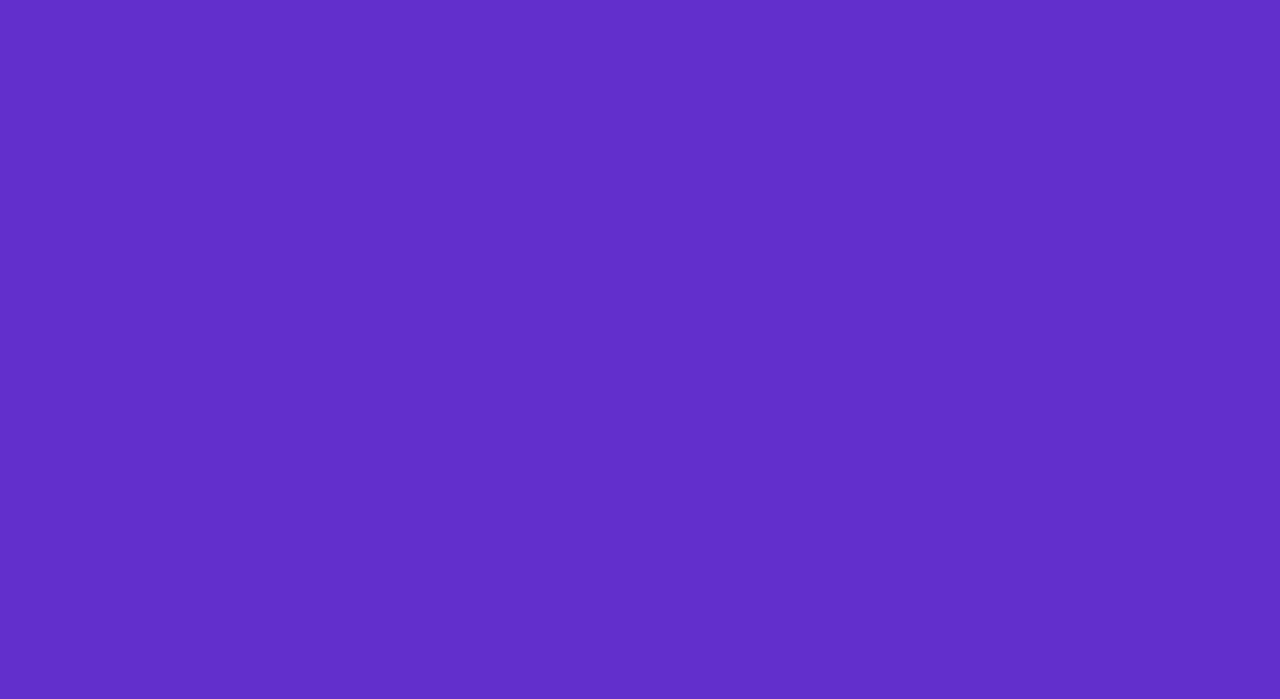
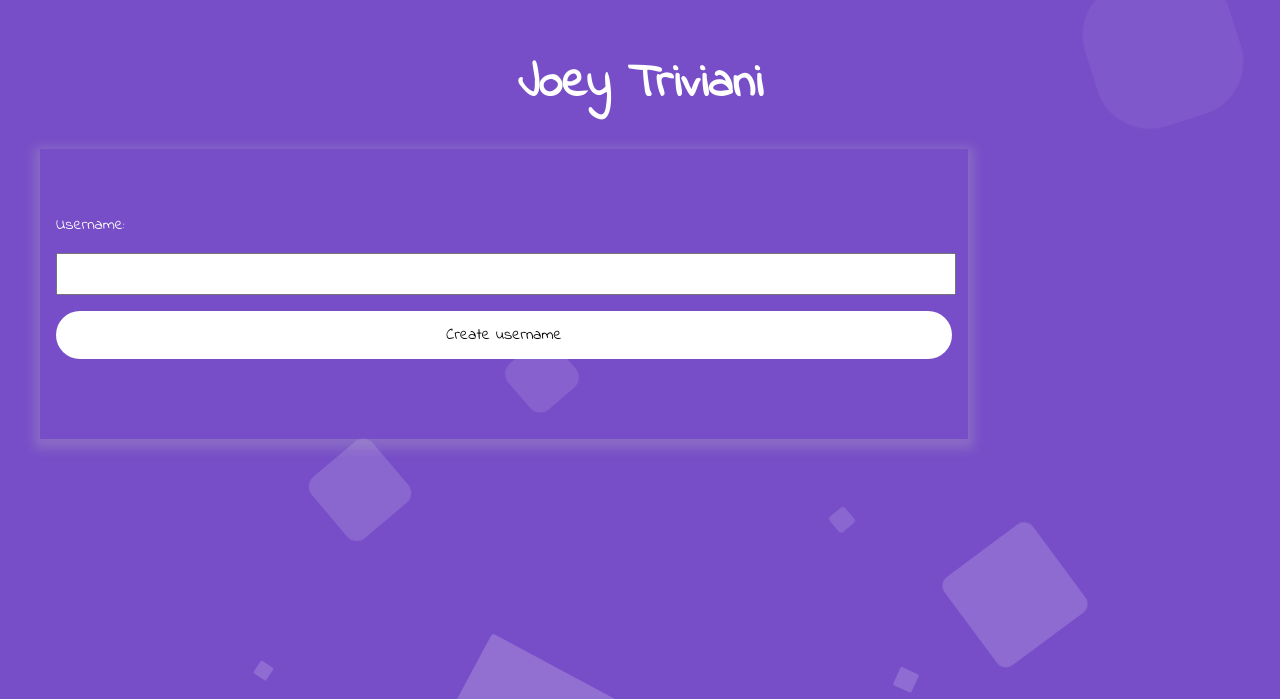
Before and after one commit to sigltech/Triviani-Quiz-App, a React (Create React App) app: page / in a window 1280 px wide. Shown: the part 101-800 px from the top of the page. Built offline with nearby package versions, Linux system fonts and the light colour scheme.

Commit message:
Layouts folder created for motion background

```diff
--- a/src/App.css
+++ b/src/App.css
@@ -1,5 +1,115 @@
-html {
+/* html {
   background-color: #622FCD;
+} */
+
+.area{
+  position: absolute;
+  z-index: -1;
+  background: #774ec8;
+  background: -webkit-linear-gradient(to left, #8f94fb, #4e54c8);
+  width: 100%;
+  height:100vh;
+
+
+}
+
+.circles{
+  position: absolute;
+  z-index: -1;
+  top: 0;
+  left: 0;
+  width: 100%;
+  height: 100%;
+  overflow: hidden;
+}
+
+.circles li{
+  z-index: -1;
+  position: absolute;
+  display: block;
+  list-style: none;
+  width: 20px;
+  height: 20px;
+  background: rgba(255, 255, 255, 0.2);
+  animation: animate 25s linear infinite;
+  bottom: -150px;
+
+}
+
+.circles li:nth-child(1){
+  left: 25%;
+  width: 80px;
+  height: 80px;
+  animation-delay: 0s;
+}
+
+
+.circles li:nth-child(2){
+  left: 10%;
+  width: 20px;
+  height: 20px;
+  animation-delay: 2s;
+  animation-duration: 12s;
+}
+
+.circles li:nth-child(3){
+  left: 70%;
+  width: 20px;
+  height: 20px;
+  animation-delay: 4s;
+}
+
+.circles li:nth-child(4){
+  left: 40%;
+  width: 60px;
+  height: 60px;
+  animation-delay: 0s;
+  animation-duration: 18s;
+}
+
+.circles li:nth-child(5){
+  left: 65%;
+  width: 20px;
+  height: 20px;
+  animation-delay: 0s;
+}
+
+.circles li:nth-child(6){
+  left: 75%;
+  width: 110px;
+  height: 110px;
+  animation-delay: 3s;
+}
+
+.circles li:nth-child(7){
+  left: 35%;
+  width: 150px;
+  height: 150px;
+  animation-delay: 7s;
+}
+
+.circles li:nth-child(8){
+  left: 50%;
+  width: 25px;
+  height: 25px;
+  animation-delay: 15s;
+  animation-duration: 45s;
+}
+
+.circles li:nth-child(9){
+  left: 20%;
+  width: 15px;
+  height: 15px;
+  animation-delay: 2s;
+  animation-duration: 35s;
+}
+
+.circles li:nth-child(10){
+  left: 85%;
+  width: 150px;
+  height: 150px;
+  animation-delay: 0s;
+  animation-duration: 11s;
 }
 /* .App {
   text-align: center;
--- a/src/App.js
+++ b/src/App.js
@@ -1,13 +1,15 @@
 import React from 'react';
 import './App.css';
 import {Routes, Route} from 'react-router-dom';
-import { OnlineGamePage, GameFinishPage, GamePage } from './pages';
+import { OnlineGamePage, GameFinishPage, GamePage, IndexPage } from './pages';
+import Layout from './Layouts';
 
 function App() {
   return (
     <div className="App">
       <Routes>
-        <Route path="/">
+        <Route path="/" element={<Layout />}>
+          <Route path="/" element={<IndexPage />} />
           <Route path="/online" element={<OnlineGamePage />} />
           <Route path="/finish" element={<GameFinishPage />} />
           <Route path="/game" element={<GamePage />} />
--- /dev/null
+++ b/src/Layouts/index.jsx
@@ -0,0 +1,24 @@
+import React from "react";
+import { Outlet } from "react-router-dom";
+
+export default function Layout() {
+    return (
+        <>
+            <div class="area" >
+                <ul class="circles">
+                        <li></li>
+                        <li></li>
+                        <li></li>
+                        <li></li>
+                        <li></li>
+                        <li></li>
+                        <li></li>
+                        <li></li>
+                        <li></li>
+                        <li></li>
+                </ul>
+            </div >
+            <Outlet />
+        </>
+    )
+}
--- a/src/pages/IndexPage/index.jsx
+++ b/src/pages/IndexPage/index.jsx
@@ -1,12 +1,18 @@
 import React from 'react';
+import './style.css';
 
 const IndexPage = () => {
   return (
-    <form>
+    <>
+    <h1 id='indexpage-header'>Joey Triviani</h1>
+
+    <form className='indexpage-form'>
       <label htmlFor="username">Username:</label>
       <input type="text" id="username" value="...Enter a username" />
-      <input type="submit" value="Create username" />
+      <input id='username-submit' type="submit" value="Create username" />
     </form>
+
+    </>
   );
 };
 
--- /dev/null
+++ b/src/pages/IndexPage/style.css
@@ -0,0 +1,191 @@
+@import url('https://fonts.googleapis.com/css2?family=Indie+Flower&display=swap');
+
+*{
+    margin: 0px;
+    padding: 0px;
+    font-family: 'Indie Flower', cursive;
+}
+
+#indexpage-header {
+    display: flex;
+    position: absolute;
+    width: fit-content;
+    top: 150px;
+    left: 50%;
+    transform: translateX(-50%);
+    font-size: 3rem;
+}
+
+.indexpage-form {
+    position: absolute;
+    display: flex;
+    flex-direction: column;
+    width: 70vw;
+    left: 40px;
+    top: 250px;
+    box-shadow: 0px 4px 10px 6px rgba(191, 191, 191, 0.25);
+    padding: 4rem 1rem;
+}
+
+.indexpage-form label,
+.indexpage-form input {
+    display: block;
+    margin-bottom: 1rem;
+}
+
+.indexpage-form input {
+    height: 2.4rem;
+    width: 100%;
+}
+
+#username-submit  {
+    height: 3rem;
+    border-radius: 100px;
+    border: none;
+    background-color: #fff;
+    color: #000;
+    font-size: 1rem;
+}
+
+body{
+    font-family: 'Exo', sans-serif;
+}
+
+
+.context {
+    width: 100%;
+    position: absolute;
+    top:50vh;
+
+}
+
+.context h1{
+    text-align: center;
+    color: #fff;
+    font-size: 50px;
+}
+
+
+.area{
+    background: #774ec8;
+    background: -webkit-linear-gradient(to left, #8f94fb, #4e54c8);
+    width: 100%;
+    height:100vh;
+
+
+}
+
+.circles{
+    position: absolute;
+    top: 0;
+    left: 0;
+    width: 100%;
+    height: 100%;
+    overflow: hidden;
+}
+
+.circles li{
+    position: absolute;
+    display: block;
+    list-style: none;
+    width: 20px;
+    height: 20px;
+    background: rgba(255, 255, 255, 0.2);
+    animation: animate 25s linear infinite;
+    bottom: -150px;
+
+}
+
+.circles li:nth-child(1){
+    left: 25%;
+    width: 80px;
+    height: 80px;
+    animation-delay: 0s;
+}
+
+
+.circles li:nth-child(2){
+    left: 10%;
+    width: 20px;
+    height: 20px;
+    animation-delay: 2s;
+    animation-duration: 12s;
+}
+
+.circles li:nth-child(3){
+    left: 70%;
+    width: 20px;
+    height: 20px;
+    animation-delay: 4s;
+}
+
+.circles li:nth-child(4){
+    left: 40%;
+    width: 60px;
+    height: 60px;
+    animation-delay: 0s;
+    animation-duration: 18s;
+}
+
+.circles li:nth-child(5){
+    left: 65%;
+    width: 20px;
+    height: 20px;
+    animation-delay: 0s;
+}
+
+.circles li:nth-child(6){
+    left: 75%;
+    width: 110px;
+    height: 110px;
+    animation-delay: 3s;
+}
+
+.circles li:nth-child(7){
+    left: 35%;
+    width: 150px;
+    height: 150px;
+    animation-delay: 7s;
+}
+
+.circles li:nth-child(8){
+    left: 50%;
+    width: 25px;
+    height: 25px;
+    animation-delay: 15s;
+    animation-duration: 45s;
+}
+
+.circles li:nth-child(9){
+    left: 20%;
+    width: 15px;
+    height: 15px;
+    animation-delay: 2s;
+    animation-duration: 35s;
+}
+
+.circles li:nth-child(10){
+    left: 85%;
+    width: 150px;
+    height: 150px;
+    animation-delay: 0s;
+    animation-duration: 11s;
+}
+
+
+
+@keyframes animate {
+
+    0%{
+        transform: translateY(0) rotate(0deg);
+        opacity: 1;
+        border-radius: 0;
+    }
+
+    100%{
+        transform: translateY(-1000px) rotate(720deg);
+        opacity: 0;
+        border-radius: 50%;
+    }
+
+}
--- a/src/pages/OnlineGamePage/style.css
+++ b/src/pages/OnlineGamePage/style.css
@@ -4,7 +4,7 @@
 
 .online-game-heading {
     text-align: center;
-    margin-top: 60px;
+    top: 60px;
 }
 
 .form-container {
--- a/src/pages/index.jsx
+++ b/src/pages/index.jsx
@@ -1,6 +1,7 @@
 export { default as OnlineGamePage } from './OnlineGamePage/index.jsx';
-export { default as LeaderboardPage } from './LeaderboardPage/index.jsx';
+export { default as LeaderBoardPage } from './LeaderBoardPage/index.jsx';
 export { default as GameStartPage } from './GameStartPage/index.jsx';
 export { default as GameFinishPage } from './GameFinishPage/index.jsx';
 export { default as LocalGame } from './Local_Game/index.jsx';
 export { default as GamePage } from './GamePage/index.jsx';
+export { default as IndexPage } from './IndexPage/index.jsx';
```
